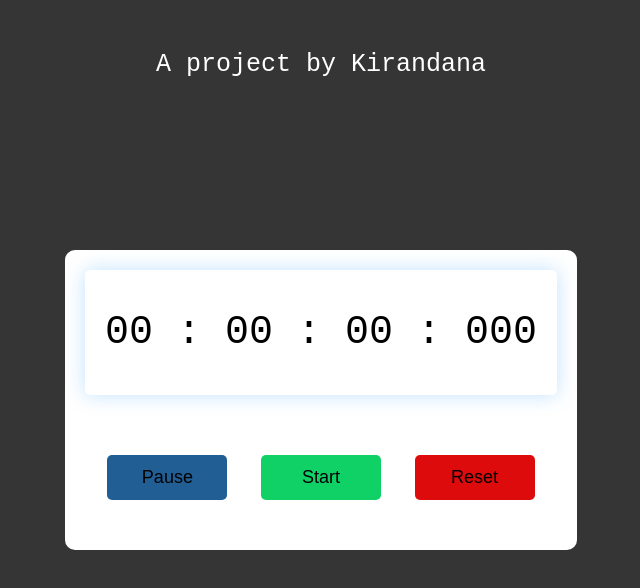
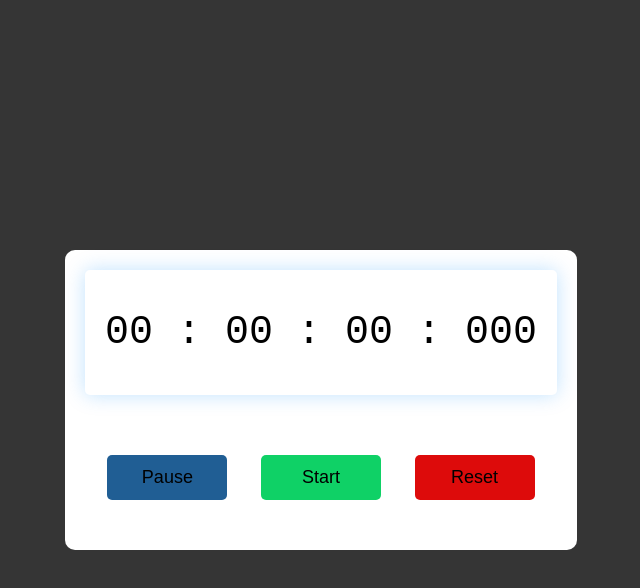
Before and after one commit to Kirandana/javascript-stopwatch, a plain HTML site: page stopwatch-project/index.html in a window 1280 px wide. Shown: the whole page, without its empty margins (319-959 px from the left). Drawn offline with Linux system fonts and the light colour scheme.

Commit message:
change-log-v1

```diff
--- a/stopwatch-project/index.html
+++ b/stopwatch-project/index.html
@@ -10,12 +10,6 @@
 </head>
 
 <body>
-
-    <div class="header">
-        <a href="#">
-            A project by Kirandana
-        </a>
-    </div>
 
     <div class="container">
 
```
